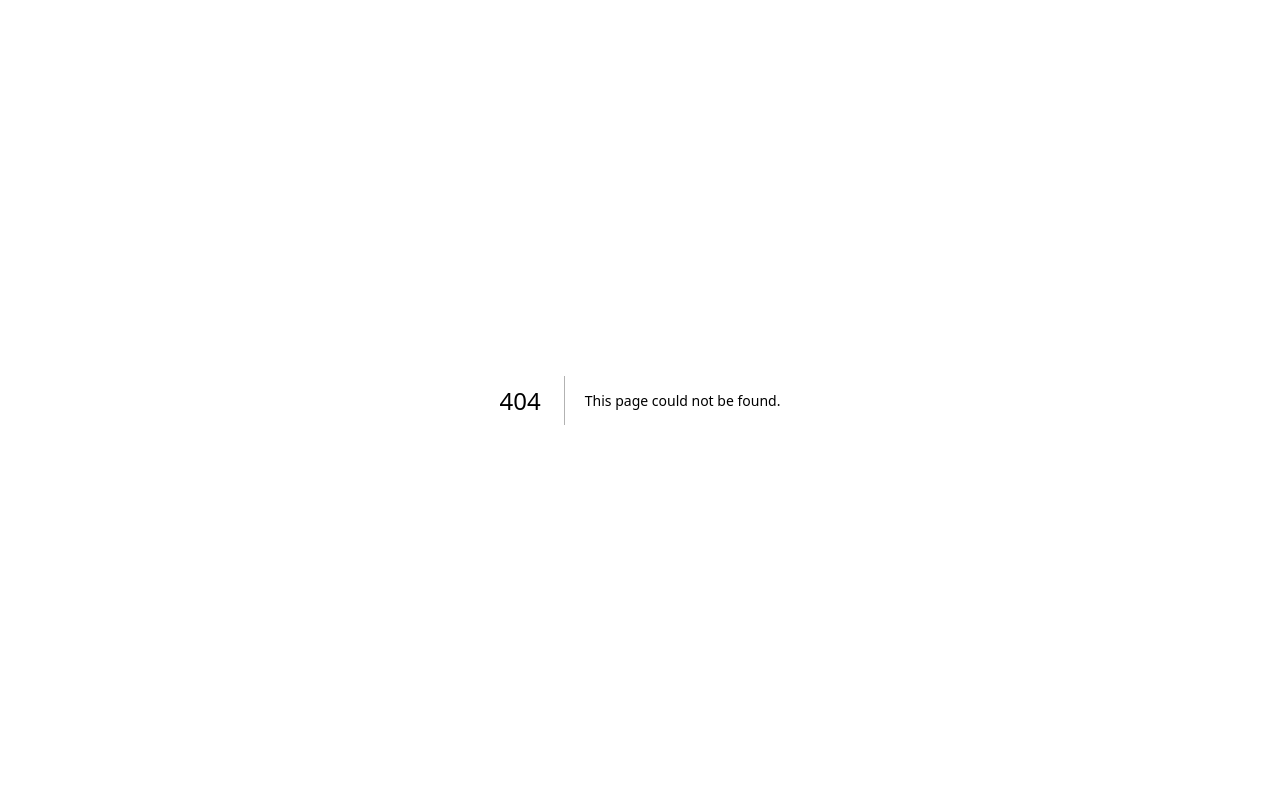
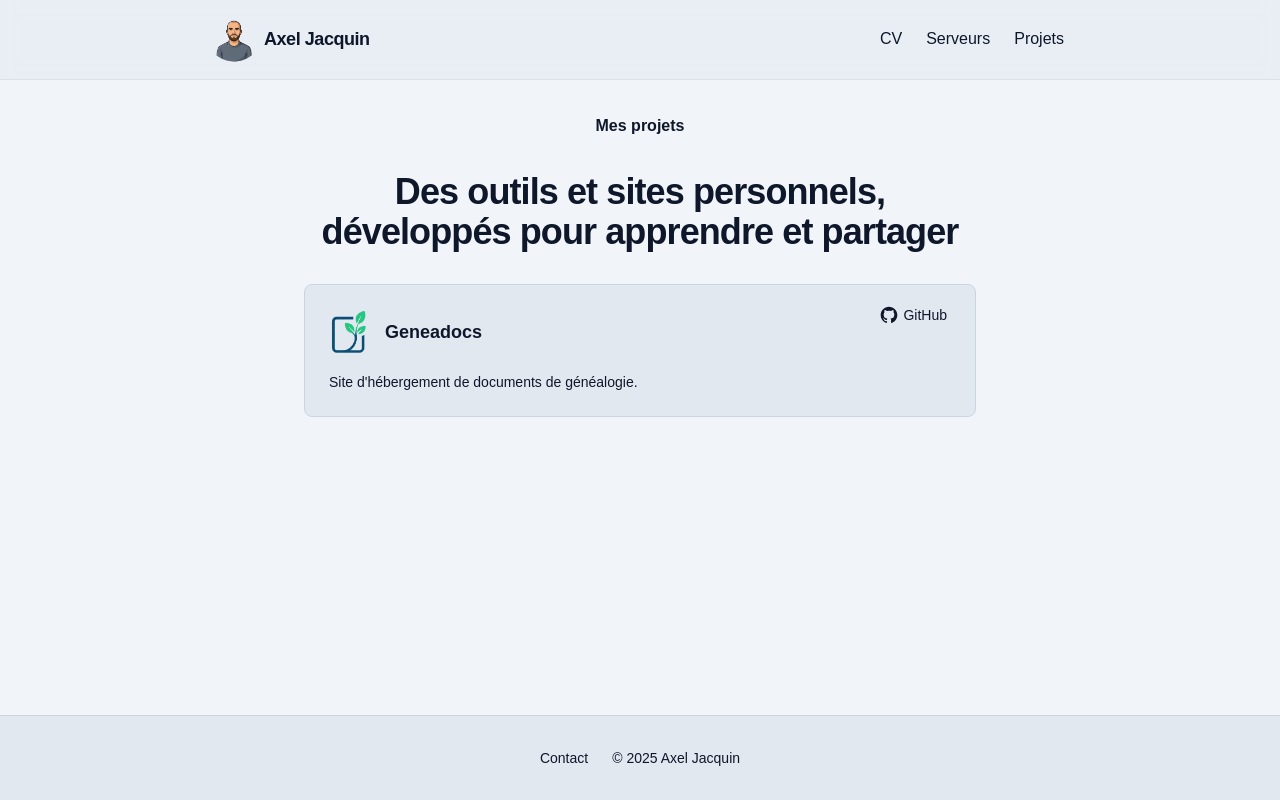
Before and after one commit to AJacquin/MyWebsite, a Next.js app: page /projects in a window 1280 px wide. Before the commit this address had no page. Built offline with nearby package versions, Linux system fonts and the light colour scheme.

Commit message:
feat: update infos, add projects page

```diff
--- a/src/app/page.tsx
+++ b/src/app/page.tsx
@@ -4,8 +4,8 @@ import PageLayout from "@/components/PageLayout";
 // Configuration statique pour éviter la recompilation
 const PROFILE = {
   name: "Axel Jacquin",
-  title: "Ingénieur Logiciel & FPGA",
-  description: "Passionné par le développement embarqué et web. Je construis des solutions innovantes en combinant hardware et software.",
+  title: "Ingénieur électronique numérique",
+  description: "Passionné par toutes les technologies. Je m'initie actuellement au web.",
   avatar: "/avatar.svg"
 } as const;
 
@@ -46,12 +46,12 @@ export default function Home() {
 
       {/* Ce site */}
       <div className="mt-8 flex flex-col items-center">
-        <h1 className="text-center text-4xl font-semibold">Ce site</h1>
-        <p className="text-center mt-4 text-foreground/70">
-          Ce site est voué à présenter mes projets, en me permettant d&apos;explorer de nouvelles technologies et d&apos;améliorer mes compétences.
+        <h2 className="p-6 font-semibold">Ce site</h2>
+        <p className="text-3xl font-semibold text-foreground/70">
+          Présenter mes projets, en améliorant mes compétences.
         </p>
         {/* Technologies */}
-        <div className="mt-4">
+        <div className="mt-8">
           <h3 className="text-center text-lg font-semibold">Technologies</h3>
           <div className="mt-2 flex flex-wrap justify-center gap-4">
             {TECHNOLOGIES.map((tech) => (
--- /dev/null
+++ b/src/app/projects/page.tsx
@@ -0,0 +1,92 @@
+import PageLayout from "@/components/PageLayout";
+import Image from "next/image";
+
+const PROJECTS = [
+	{
+		name: "Geneadocs",
+		url: "https://geneadocs.jacquin.duckdns.org/",
+		github: "https://github.com/AJacquin/geneadocs",
+		description: "Site d'hébergement de documents de généalogie.",
+		logo: "/logos/geneadocs.png",
+	},
+];
+
+const STYLES = {
+	container: "mt-8 mx-auto max-w-3xl px-6 space-y-8",
+	title: "text-center text-base/7 font-semibold",
+	subtitle:
+		"mx-auto mt-2 max-w-2xl text-center text-3xl font-semibold tracking-tight sm:text-4xl",
+	list: "mt-8 flex flex-col gap-4",
+	card:
+		"group relative overflow-hidden rounded-lg border transition-all duration-300 hover:scale-[1.02] hover:shadow-lg bg-slate-200 hover:bg-slate-300 border-slate-300 text-slate-900 hover:shadow-slate-900/5 dark:bg-slate-800 dark:hover:bg-slate-700 dark:border-slate-700 dark:text-slate-200 dark:hover:shadow-slate-200/5",
+	cardContent: "p-6",
+	cardHeader: "flex items-center gap-4",
+	logo: "rounded transition-transform duration-300 group-hover:scale-110",
+	projectName: "text-lg font-medium font-semibold hover:underline hover:underline-offset-4 transition-colors",
+	description: "mt-4 text-sm text-foreground/80",
+	links: "mt-4 flex gap-4",
+	githubBtn:
+		"absolute top-4 right-4 inline-flex items-center px-3 py-1 rounded-full bg-slate-200 dark:bg-slate-700 text-slate-900 dark:text-slate-200 text-sm font-medium hover:bg-blue-100 dark:hover:bg-blue-800 transition z-10",
+};
+
+export default function ProjectsPage() {
+	return (
+		<PageLayout>
+			<div className={STYLES.container}>
+				<h2 className={STYLES.title}>Mes projets</h2>
+				<p className={STYLES.subtitle}>
+					Des outils et sites personnels, développés pour apprendre et partager
+				</p>
+				<div className={STYLES.list}>
+					{PROJECTS.map((project) => (
+						<div key={project.url} className={STYLES.card}>
+							<div className={STYLES.cardContent + " relative"}>
+								<div className="flex justify-between items-center mb-2">
+									<div className={STYLES.cardHeader}>
+										<Image
+											src={project.logo}
+											alt={`${project.name} logo`}
+											width={40}
+											height={40}
+											className={STYLES.logo}
+										/>
+										<a
+											href={project.url}
+											target="_blank"
+											rel="noopener noreferrer"
+											className={STYLES.projectName + " text-slate-900 dark:text-slate-200"}
+										>
+											{project.name}
+										</a>
+									</div>
+									<div className="flex gap-2">
+										<a
+											href={project.github}
+											target="_blank"
+											rel="noopener noreferrer"
+											className={STYLES.githubBtn}
+											title="Voir le code sur GitHub"
+										>
+											<svg
+												xmlns="http://www.w3.org/2000/svg"
+												viewBox="0 0 24 24"
+												fill="currentColor"
+												className="w-5 h-5 mr-1"
+											>
+												<path d="M12 2C6.477 2 2 6.484 2 12.012c0 4.418 2.865 8.166 6.839 9.489.5.092.682-.217.682-.483 0-.237-.009-.868-.013-1.703-2.782.605-3.369-1.342-3.369-1.342-.454-1.155-1.11-1.463-1.11-1.463-.908-.62.069-.608.069-.608 1.004.07 1.532 1.032 1.532 1.032.892 1.53 2.341 1.088 2.91.833.091-.646.35-1.088.636-1.339-2.221-.253-4.555-1.113-4.555-4.951 0-1.093.39-1.988 1.029-2.688-.103-.254-.446-1.272.098-2.65 0 0 .84-.27 2.75 1.025A9.564 9.564 0 0 1 12 6.844c.85.004 1.705.115 2.504.338 1.909-1.295 2.747-1.025 2.747-1.025.546 1.378.202 2.396.1 2.65.64.7 1.028 1.595 1.028 2.688 0 3.847-2.337 4.695-4.566 4.944.359.309.678.92.678 1.855 0 1.339-.012 2.421-.012 2.749 0 .268.18.579.688.481C19.138 20.174 22 16.426 22 12.012 22 6.484 17.523 2 12 2z" />
+											</svg>
+											GitHub
+										</a>
+									</div>
+								</div>
+								<p className={STYLES.description}>
+									{project.description}
+								</p>
+							</div>
+						</div>
+					))}
+				</div>
+			</div>
+		</PageLayout>
+	);
+}
--- a/src/components/Navbar.tsx
+++ b/src/components/Navbar.tsx
@@ -9,7 +9,8 @@ const PROFILE = {
 
 const NAV_LINKS = [
   { href: "/resume", label: "CV" },
-  { href: "/hub", label: "Serveurs" }
+  { href: "/hub", label: "Serveurs" },
+  { href: "/projects", label: "Projets" }
 ] as const;
 
 // Classes CSS statiques
```
Also changed, not shown: public/logos/geneadocs.png (added).
